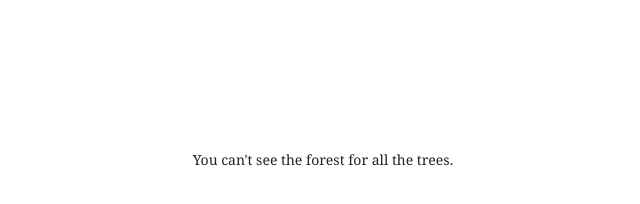
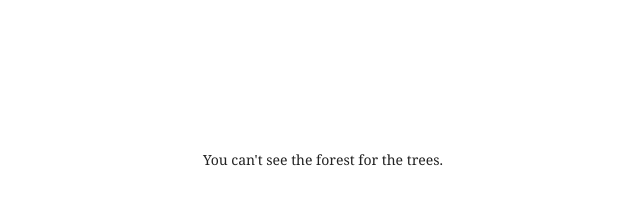
Before and after one commit to hasmanytrees/hasmanytrees.github.io, a plain HTML site: page index.html in a window 1280 px wide. Shown: the full height of the page, 317-957 px from the left. Drawn offline with Linux system fonts and the light colour scheme; a web font is replaced by a local one.

Commit message:
removed all

```diff
--- a/index.html
+++ b/index.html
@@ -18,6 +18,6 @@
     </style>
 </head>
 
-<body>You can't see the forest for all the trees.</body>
+<body>You can't see the forest for the trees.</body>
 
 </html>
```
